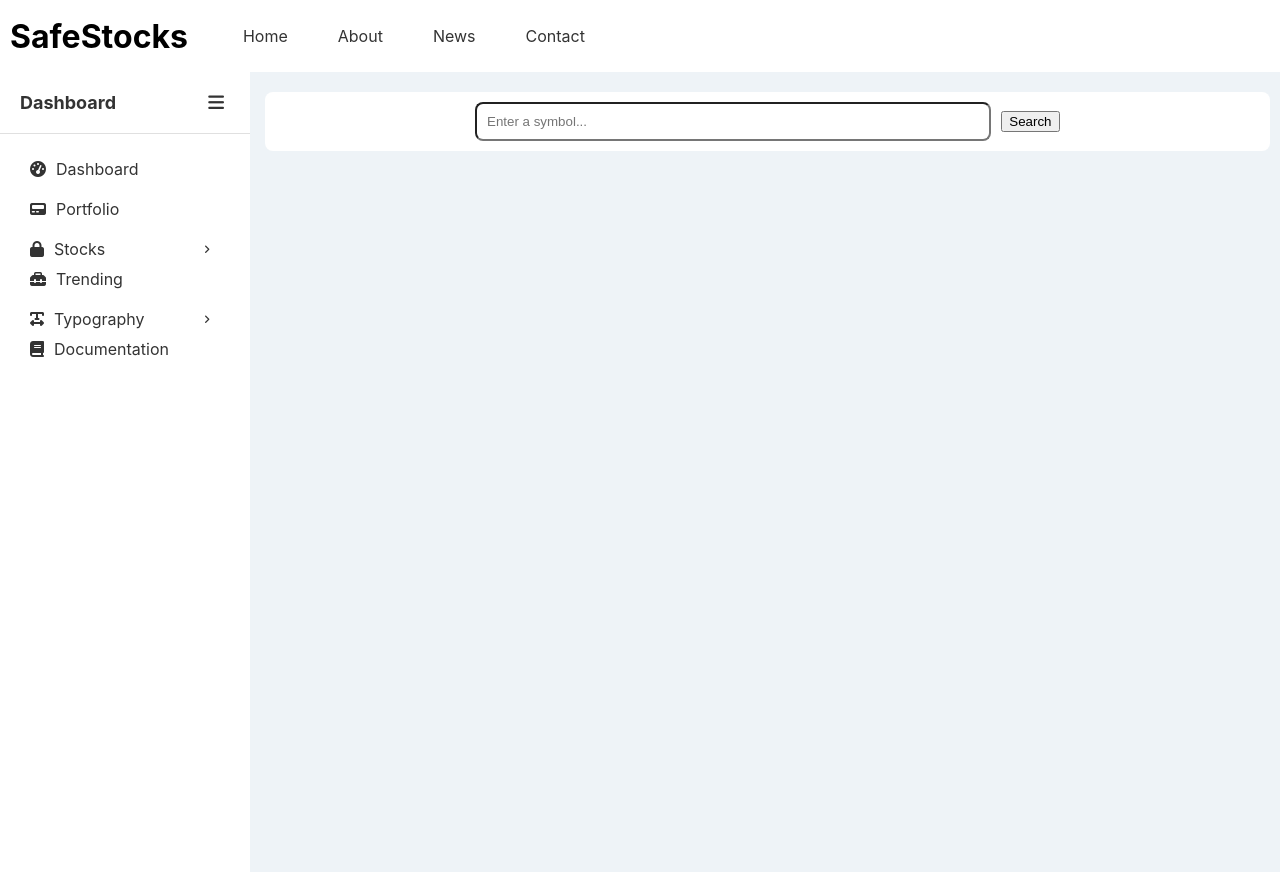
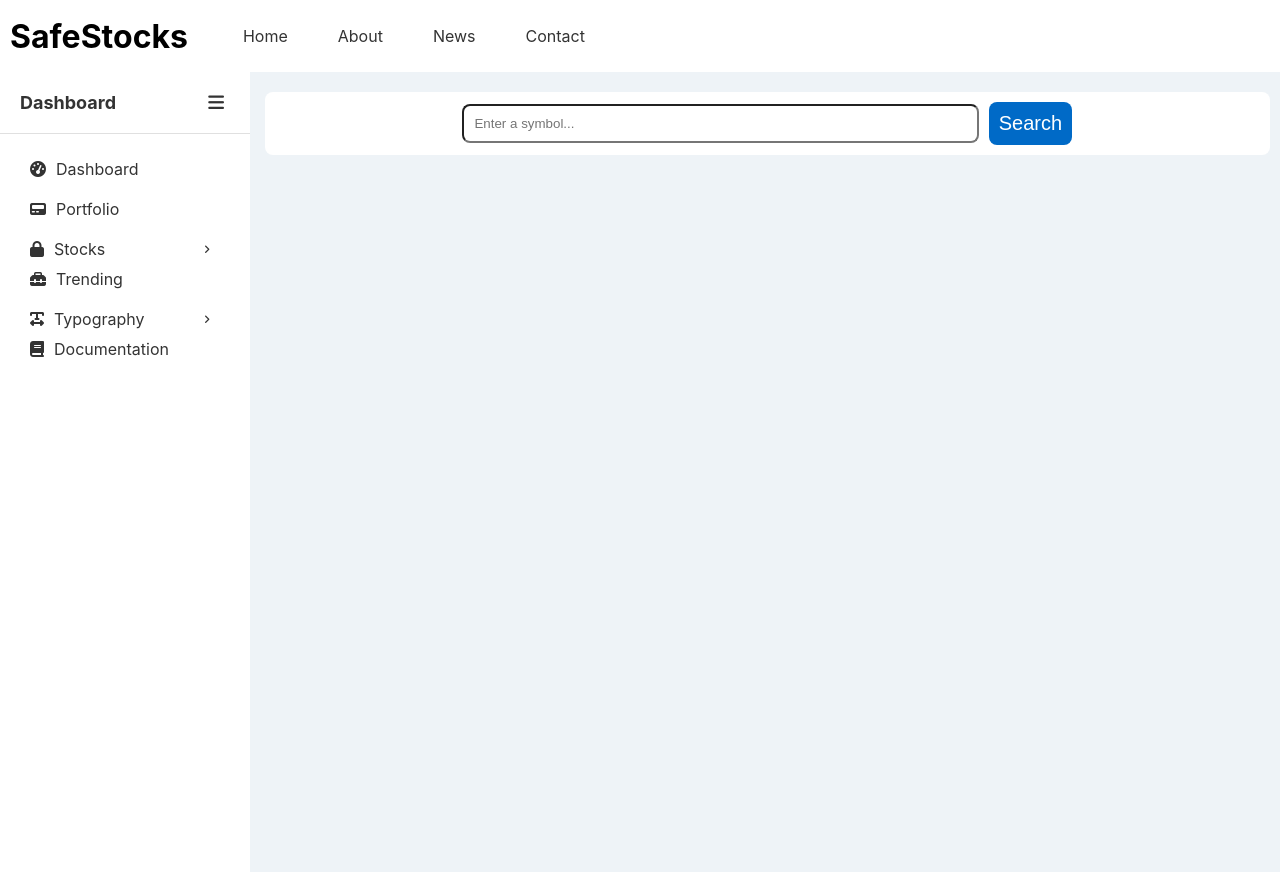
Before and after one commit to vighneshadelkar/stock-predictor-frontend, a React (Create React App) app: page /stocks in a window 1280 px wide. Built offline with nearby package versions, Linux system fonts and the light colour scheme.

Commit message:
added button css

```diff
--- a/src/Pages/AllStocks.jsx
+++ b/src/Pages/AllStocks.jsx
@@ -36,7 +36,7 @@ export default function AllStocks() {
                 onChange={handleInput}
                 placeholder="Enter a symbol..."
               />
-              <button type="submit">Search</button>
+              <button type="submit" className="search-btn">Search</button>
             </form>
           </div>
         </div>
```
